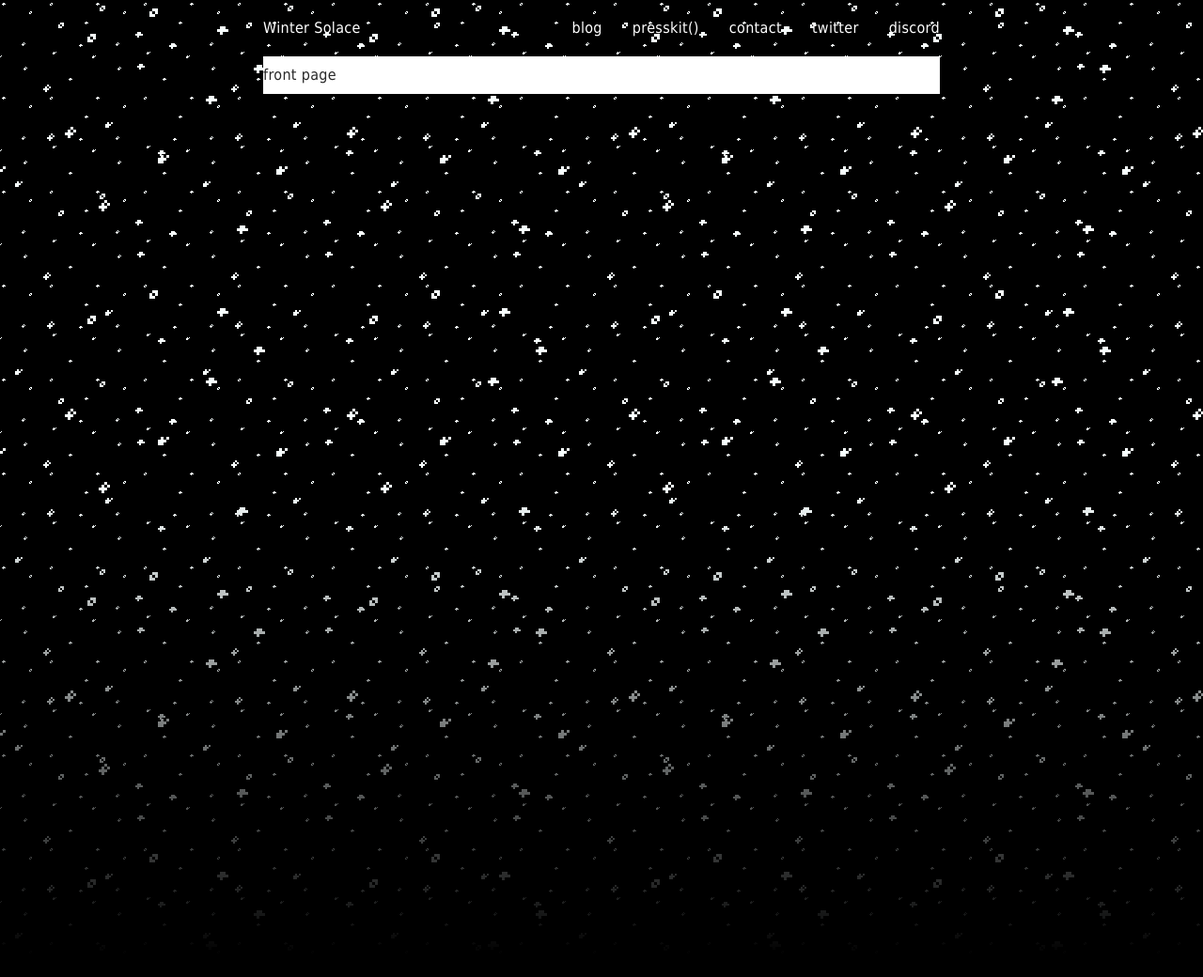
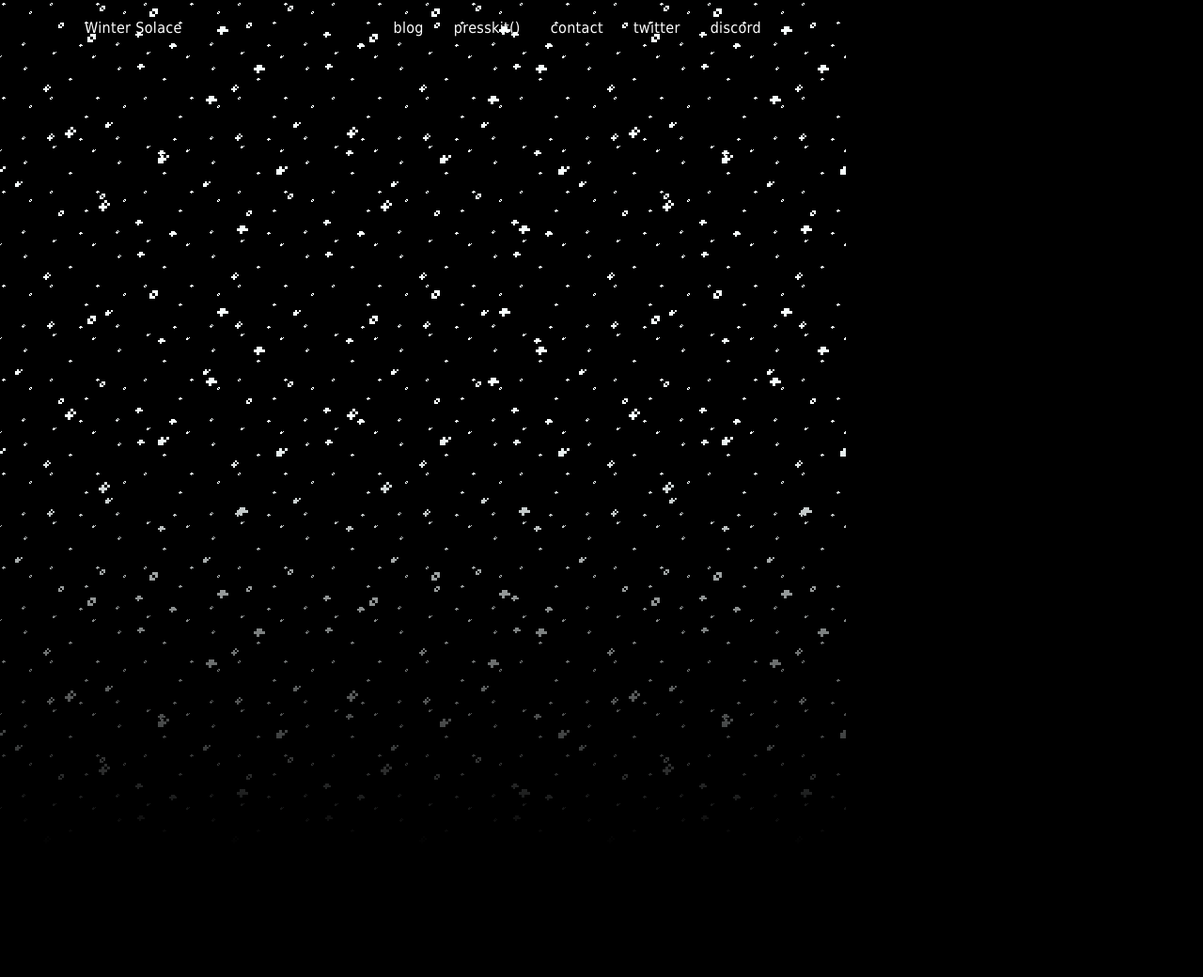
Before and after one commit to BaronBlackmore/Wintercast, a Jekyll site: the page built from index.html, in a window 1280 px wide. Shown: the whole page at 94% size. Built offline with Jekyll 4.4.1, drawn with Linux system fonts in a browser that asks for light colours.

Commit message:
snow fix

```diff
--- a/_includes/foot.html
+++ b/_includes/foot.html
@@ -1,3 +1,3 @@
 <div class="foot">
-
+	<img style="margin: auto;" src="/images/greycape.png">
 </div>
--- a/_layouts/default.html
+++ b/_layouts/default.html
@@ -5,7 +5,9 @@
 
 
   <body>
- 	<div id="whole-page" class="snow">
+ 	<div id="whole-page">
+
+ 		<div class="snow">
 
   	  {% include nav.html %}
 
--- a/css/main.css
+++ b/css/main.css
@@ -128,6 +128,12 @@
 }
 
 .snow{
+	width: 100vh;
+	height: 100vh;
+	position: absolute;
+	top: 0;
+	z-index: -1;
+
 	background-image: url('/images/snow3.png'), url('/images/snow2.png'), url('/images/snow1.png');
 	-webkit-animation: snow 20s linear infinite;
 
@@ -136,8 +142,8 @@
  	-ms-animation: snow 20s linear infinite;
  	animation: snow 20s linear infinite;
 
- 	  -webkit-mask-image: linear-gradient(to bottom, black 50%, transparent 100%);
-  mask-image: linear-gradient(to bottom, black 50%, transparent 100%);
+ 	-webkit-mask-image: linear-gradient(to bottom, black 50%, transparent 100%);
+	mask-image: linear-gradient(to bottom, black 50%, transparent 100%);
 }
 
 
--- a/index.html
+++ b/index.html
@@ -2,6 +2,6 @@
 title: My page
 layout: default
 ---
-<div class="center-col">
-	<p>front page</p>
+<div>
+
 </div>
```
Also changed, not shown: images/greycape.png (added).
